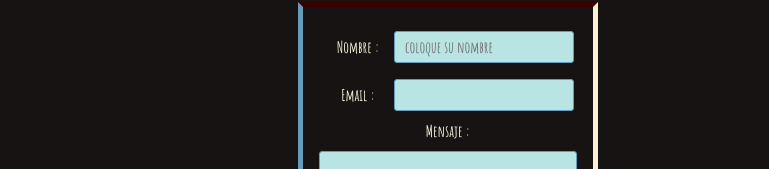
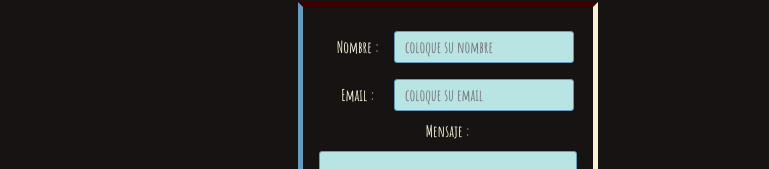
Before and after one commit to diegop1zarro/Portfolio, a React (Create React App) app: page / in a window 1280 px wide. Shown: the part 2251-2420 px from the top of the page, without its empty margins (192-961 px from the left). Built offline with nearby package versions, Linux system fonts and the light colour scheme; a web font is replaced by a local one.

Commit message:
placeholder email

```diff
--- a/src/Components/EmailJS/EmailJS.jsx
+++ b/src/Components/EmailJS/EmailJS.jsx
@@ -34,7 +34,7 @@ const [enviado , setEnviado] = useState(false)
              </div>
              <div className="form_label">
               <label>Email :</label>
-              <Field type="email" name="user_email" />
+              <Field type="email" name="user_email" placeholder="coloque su email" />
              <ErrorMessage name="user_email" component={()=>(
              <span  className="error">{errors.user_email}</span>
              )}/>
```
